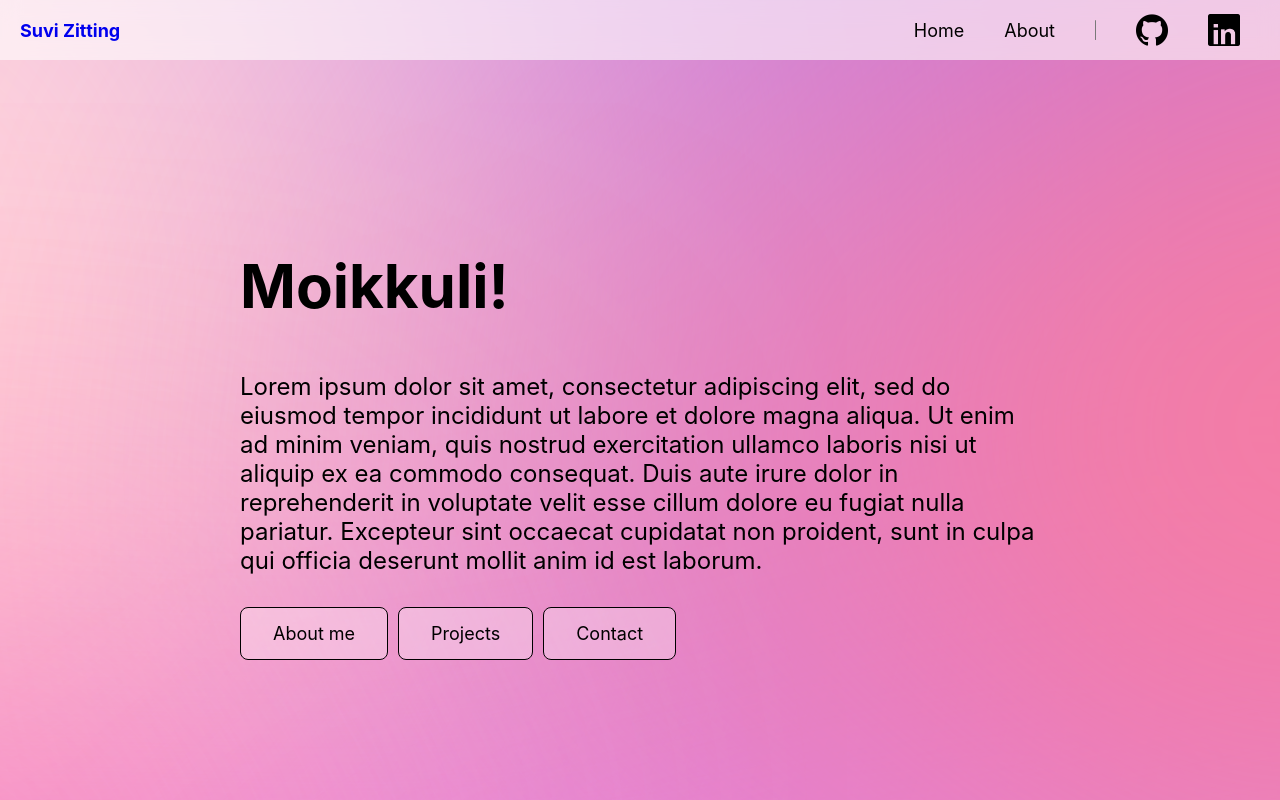
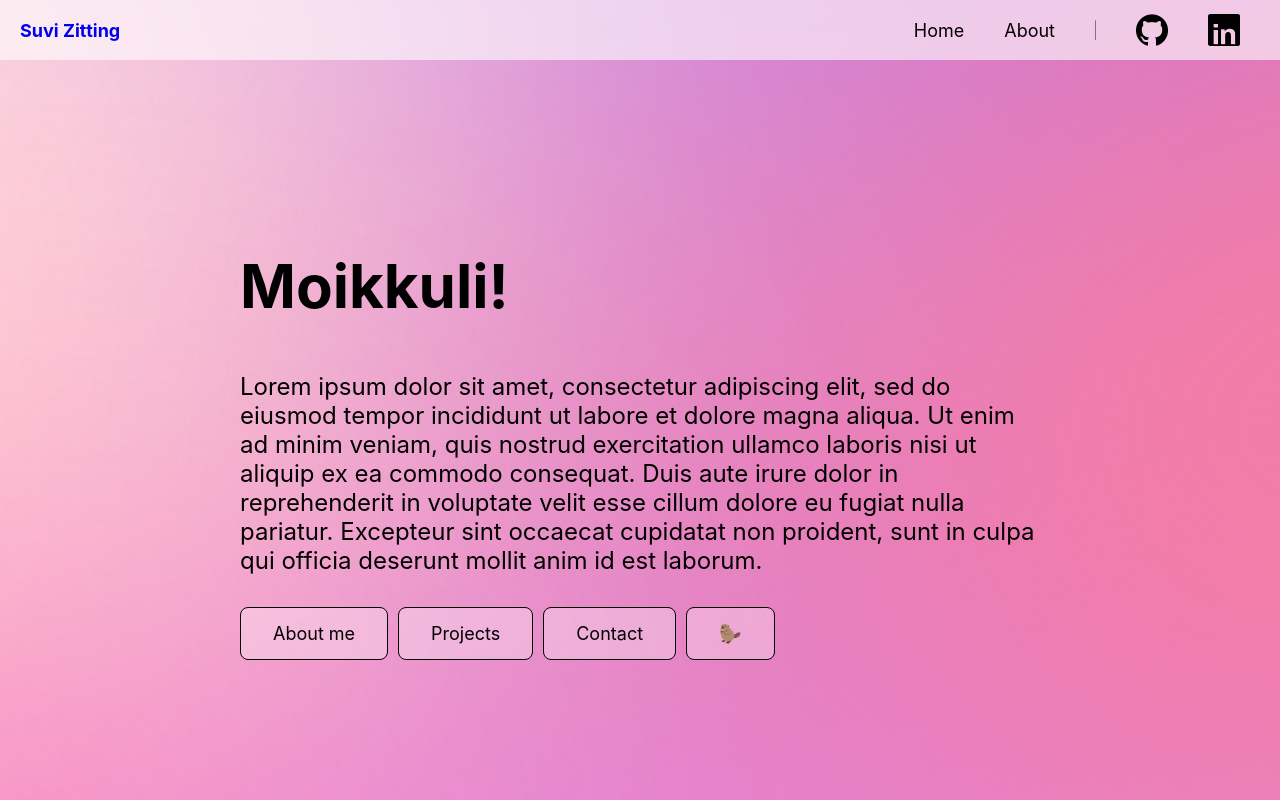
Before and after one commit to suviz/portfolio_site, a React (Create React App) app: page / in a window 1280 px wide. Built offline with nearby package versions, Linux system fonts and the light colour scheme.

Commit message:
Add link to capygame in frontpage

```diff
--- a/src/pages/homePage.js
+++ b/src/pages/homePage.js
@@ -22,6 +22,7 @@ function HomePage() {
                         <Link to="/about" className='button'>About me</Link>
                         <Link to="#projects" className='button' onClick={() => projectRef.current?.scrollIntoView({behavior: 'smooth'})}>Projects</Link>
                         <Link to="#contact" className='button' onClick={() => contactRef.current?.scrollIntoView({behavior: 'smooth'})}>Contact</Link>
+                        <Link to="/capybara" className='button'>🦫</Link>
                     </div>
 
                 </div>
```
